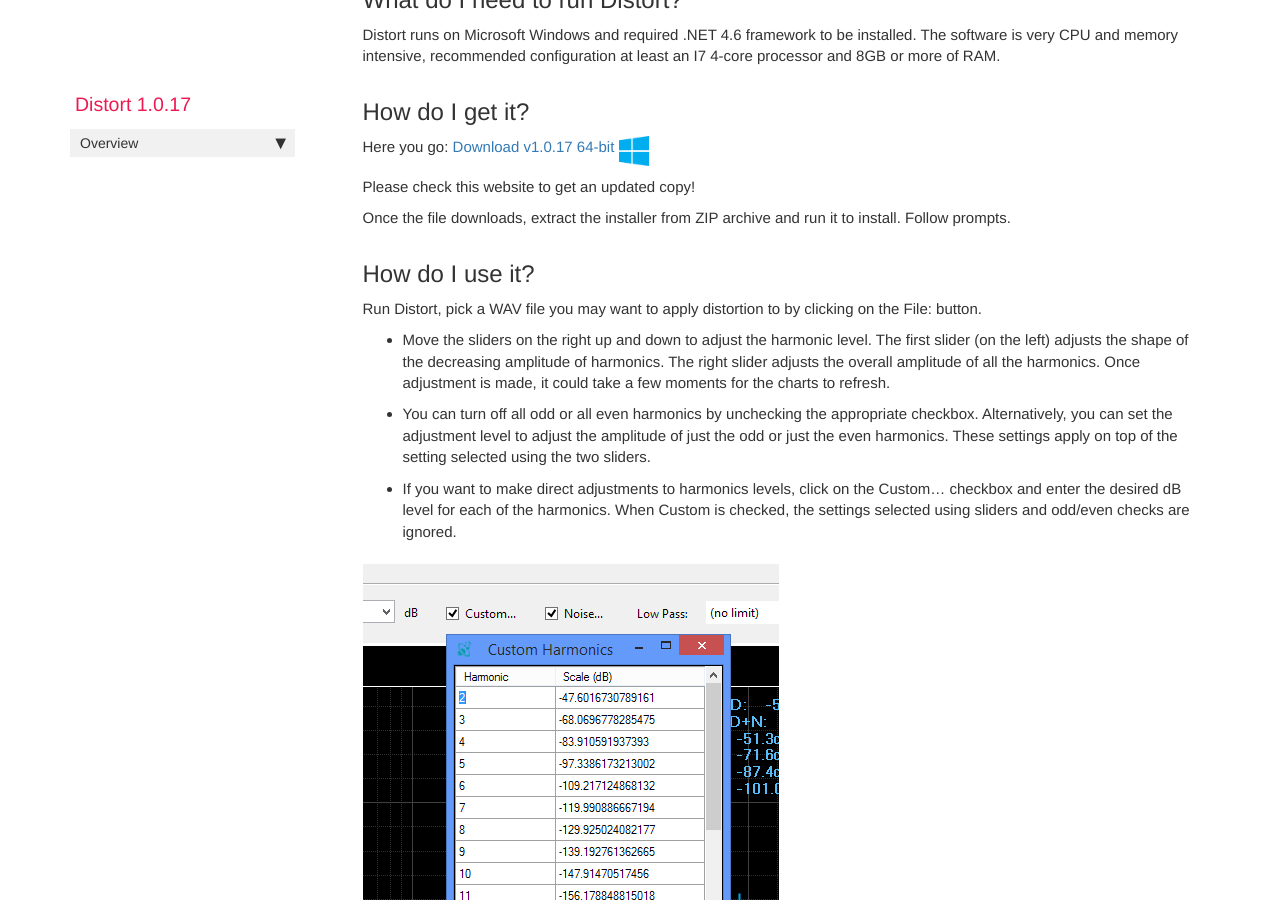
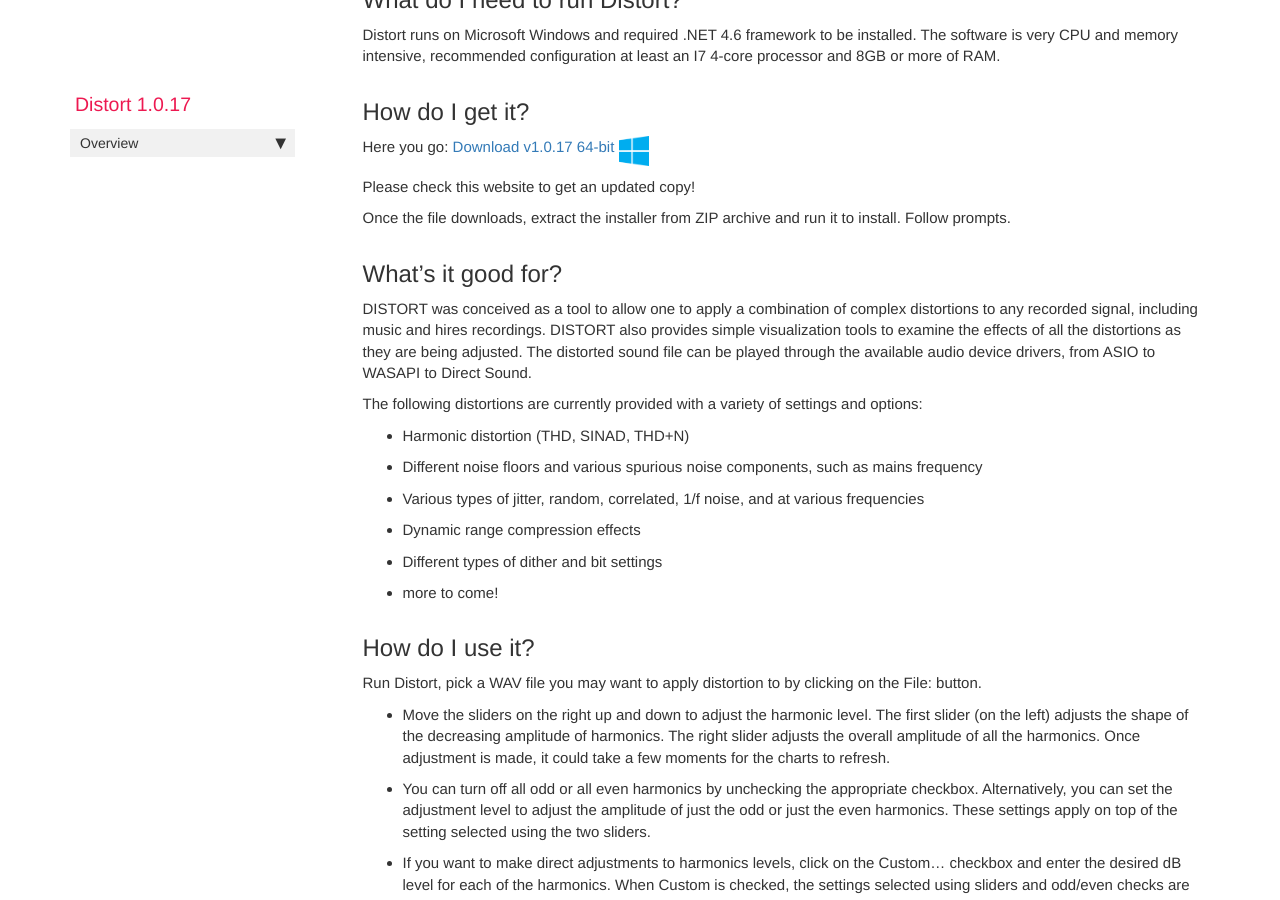
Before and after one commit to pkane2001/Distort, a Jekyll site: the page built from docs/index.md, in a window 1280 px wide and 900 px high, scrolled down 678 px. Built offline with Jekyll 4.4.1, drawn with Linux system fonts in a browser that asks for light colours; nearby versions of some CDN libraries; comment, search, counter and statistics services are not loaded.

Commit message:
no message

```diff
--- a/docs/index.md
+++ b/docs/index.md
@@ -24,6 +24,19 @@ Here you go:
 Please check this website to get an updated copy!
 
 Once the file downloads, extract the installer from ZIP archive and run it to install. Follow prompts.
+
+## What's it good for?
+
+DISTORT was conceived as a tool to allow one to apply a combination of complex distortions to any recorded signal, including music and hires recordings. DISTORT also provides simple visualization tools to examine the effects of all the distortions as they are being adjusted. The distorted sound file can be played through the available audio device drivers, from ASIO to WASAPI to Direct Sound.
+
+The following distortions are currently provided with a variety of settings and options:
+
+* Harmonic distortion (THD, SINAD, THD+N)
+* Different noise floors and various spurious noise components, such as mains frequency
+* Various types of jitter, random, correlated, 1/f noise, and at various frequencies
+* Dynamic range compression effects
+* Different types of dither and bit settings
+* more to come!
 
 
 ## How do I use it?
```
